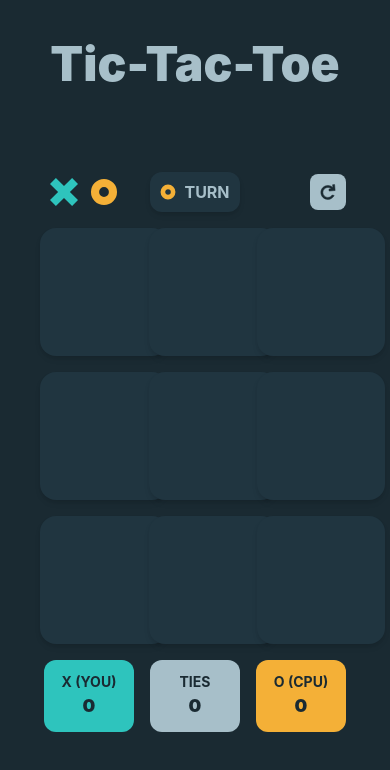
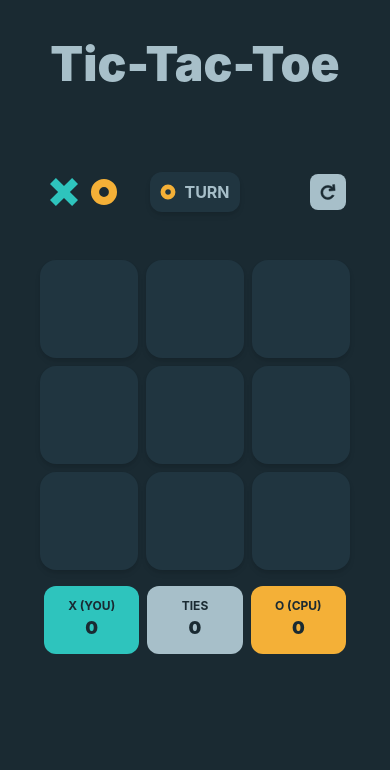
Before and after one commit to bmangust/tic-tac-toe, a React (Create React App) app: page / in a window 390 px wide. Shown: the top 770 px of the page. Built offline with nearby package versions, Linux system fonts and the light colour scheme.

Commit message:
responsive styles

```diff
--- a/src/App.tsx
+++ b/src/App.tsx
@@ -5,7 +5,7 @@ import AppContextProvider from "./state/AppContextProvider";
 function App() {
   return (
     <AppContextProvider>
-      <div className="bg-main w-screen min-w-min min-h-screen  pt-10 pb-10 text-gray">
+      <div className="bg-main w-screen min-w-[20rem] min-h-screen pt-10 pb-10 text-gray">
         <h1 className="w-full text-5xl text-center mb-10 font-black">
           Tic-Tac-Toe
         </h1>
--- a/src/components/Board.tsx
+++ b/src/components/Board.tsx
@@ -10,12 +10,12 @@ const Board = () => {
   return (
     <div className="container mx-auto p-10 sm:w-full md:w-[31rem]">
       <TopBar />
-      <div className="grid mx-auto gap-4 grid-cols-3 grid-rows-3 my-4">
+      <div className="grid mx-auto gap-2 md:gap-4 grid-cols-3 grid-rows-3 my-4">
         {board.map((figure, index) => (
           <Cell figure={figure} index={index} key={index} />
         ))}
       </div>
-      <div className="m-1 columns-3">
+      <div className="m-1 grid grid-cols-3 grid-rows-1 gap-2 md:gap-4">
         <Infocell score={score.x} figure={"x"} />
         <Infocell score={score.ties} figure={""} />
         <Infocell score={score.o} figure={"o"} />
--- a/src/components/Cell.tsx
+++ b/src/components/Cell.tsx
@@ -27,8 +27,9 @@ const Cell = ({ figure = "", index }: Props) => {
 
   return (
     <div
-      className={`rounded-2xl p-8 ${bg} shadow-md
-    grid place-content-center min-w-[8rem] min-h-[8rem]
+      className={`rounded-2xl ${bg} shadow-md grid
+    place-content-center min-w-[4rem] min-h-[4rem] p-6
+    md:p-8 md:min-w-[8rem] md:min-h-[8rem]
     cursor-pointer group`}
       onClick={handleClick}
     >
--- a/src/components/Infocell.tsx
+++ b/src/components/Infocell.tsx
@@ -23,8 +23,8 @@ const Infocell = ({ score, figure }: Props) => {
       className={`text-center rounded-xl p-3
       ${bgColor} text-main grid place-content-center`}
     >
-      <div className="text-sm font-bold">{text}</div>
-      <div className={`text-lg font-black ${ping}`}>{score}</div>
+      <div className="text-xs sm:text-lg font-bold">{text}</div>
+      <div className={`text-lg sm:text-xl font-black ${ping}`}>{score}</div>
     </div>
   );
 };
--- a/src/components/TopBar.tsx
+++ b/src/components/TopBar.tsx
@@ -12,7 +12,7 @@ const TopBar = () => {
   };
 
   return (
-    <div className="m-1 grid gap-4 grid-cols-3">
+    <div className="m-1 grid gap-4 grid-cols-3 mb-12">
       <div className="flex items-center">
         <div className="flex h-7">
           <Figure figure="x" className="w-10" />
@@ -23,7 +23,7 @@ const TopBar = () => {
         className="rounded-xl p-2 bg-cell shadow-md
                 flex items-center justify-center text-gray"
       >
-        <span className="h-4 mr-2">
+        <span className="h-4 w-4 mr-2">
           <Figure figure={currentTurn} color="#a7bfc9" />
         </span>
         <span className="text-md font-bold">TURN</span>
```
